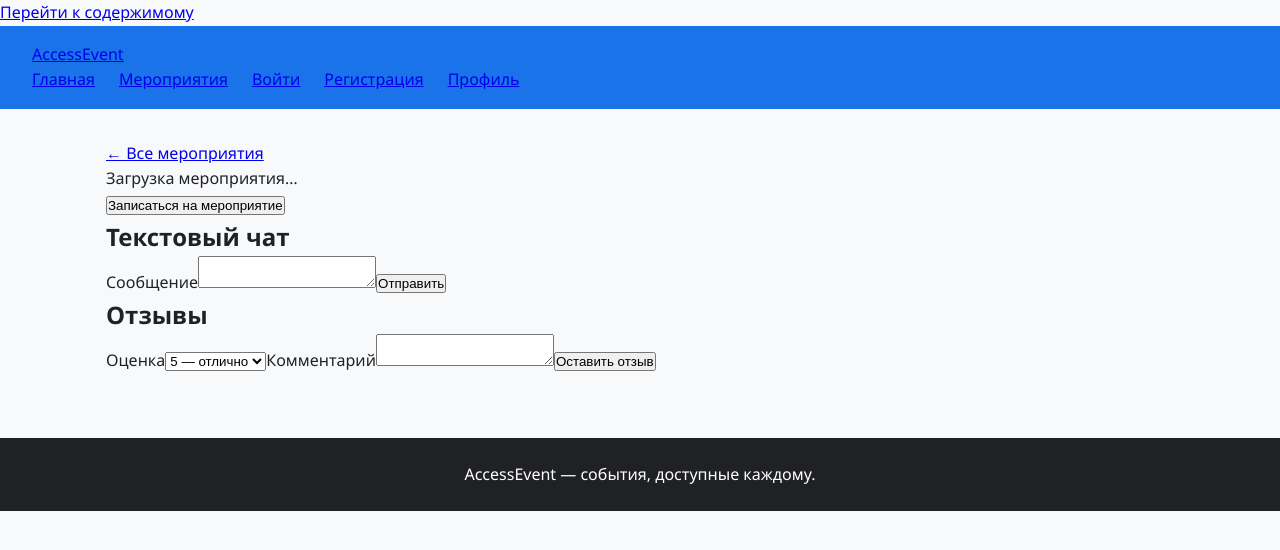
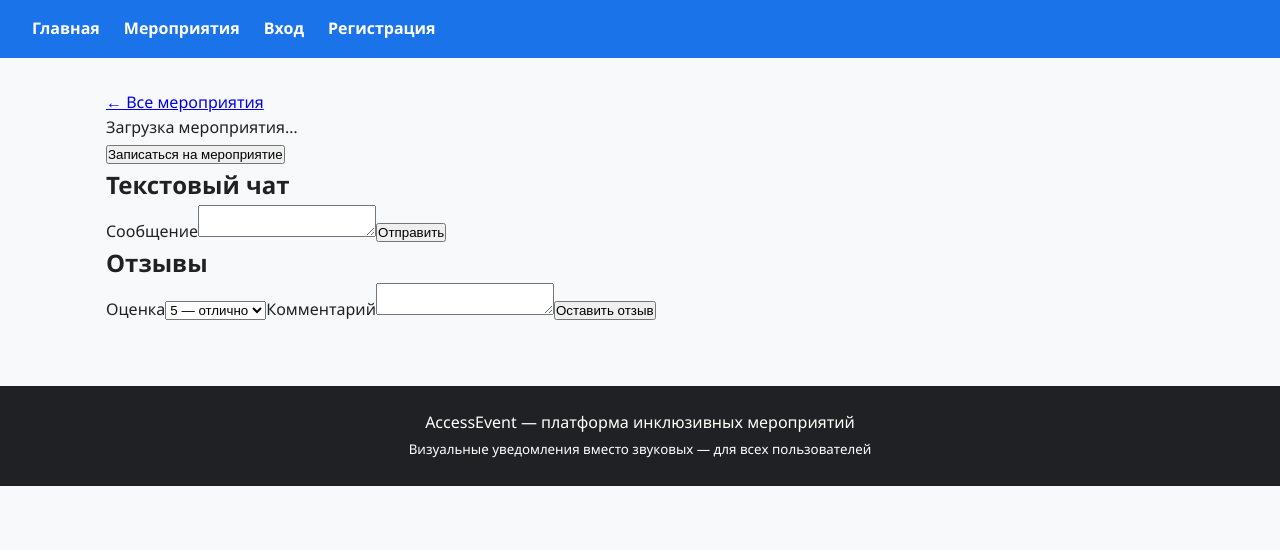
Before and after one commit to k1vem/access-event, a Flask app: page /events/1 in a window 1280 px wide. Shown: the top 550 px of the page. Run offline with Flask 3, Linux system fonts and the light colour scheme.

Commit message:
Update base.html

```diff
--- a/templates/base.html
+++ b/templates/base.html
@@ -1,2 +1,32 @@
-<!doctype html>
-<html lang="ru"><head><meta charset="utf-8"><meta name="viewport" content="width=device-width, initial-scale=1"><title>{% block title %}AccessEvent{% endblock %}</title><link rel="stylesheet" href="{{ url_for('static', filename='css/style.css') }}"><script defer src="{{ url_for('static', filename='js/main.js') }}"></script></head><body><a class="skip-link" href="#main">Перейти к содержимому</a><header class="site-header"><a class="brand" href="/" aria-label="AccessEvent — главная">AccessEvent</a><nav aria-label="Основная навигация"><a href="/">Главная</a><a href="/events">Мероприятия</a><a href="/login">Войти</a><a href="/register">Регистрация</a><a href="/profile">Профиль</a></nav></header><main id="main" class="container" role="main">{% block content %}{% endblock %}</main><footer class="site-footer">AccessEvent — события, доступные каждому.</footer><div id="notifications" class="notifications" role="status" aria-live="polite"></div></body></html>
+<!DOCTYPE html>
+<html lang="ru">
+<head>
+    <meta charset="UTF-8">
+    <meta name="viewport" content="width=device-width, initial-scale=1.0">
+    <title>{% block title %}AccessEvent{% endblock %}</title>
+    <link rel="stylesheet" href="{{ url_for('static', filename='css/style.css') }}">
+</head>
+<body>
+    <header role="banner">
+        <nav aria-label="Главное меню">
+            <a href="{{ url_for('index_page') }}" class="nav-link">Главная</a>
+            <a href="{{ url_for('events_page') }}" class="nav-link">Мероприятия</a>
+            <a href="{{ url_for('login_page') }}" class="nav-link">Вход</a>
+            <a href="{{ url_for('register_page') }}" class="nav-link">Регистрация</a>
+        </nav>
+    </header>
+
+    <main role="main">
+        <div aria-live="polite" id="notifications" class="notifications"></div>
+        {% block content %}{% endblock %}
+    </main>
+
+    <footer role="contentinfo">
+        <p>AccessEvent — платформа инклюзивных мероприятий</p>
+        <p><small>Визуальные уведомления вместо звуковых — для всех пользователей</small></p>
+    </footer>
+
+    <script src="{{ url_for('static', filename='js/main.js') }}"></script>
+    {% block scripts %}{% endblock %}
+</body>
+</html>
```
